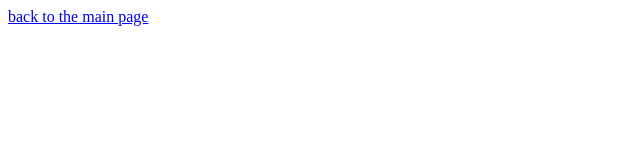
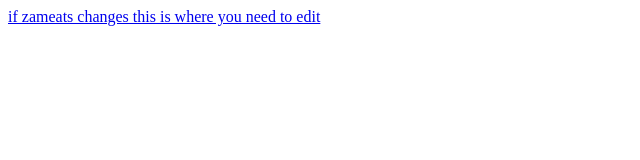
Before and after one commit to zpaufdem/zameats, a plain HTML site: page index.html in a window 1280 px wide. Shown: the whole page, without its empty margins (0-640 px from the left). Drawn offline with Linux system fonts and the light colour scheme.

Commit message:
Update index.html

```diff
--- a/index.html
+++ b/index.html
@@ -1,3 +1,3 @@
 <html>
-<a href="http://scoredabroomballgoal.me"> back to the main page </a>
+<a href="http://scoredabroomballgoal.me"> if zameats changes this is where you need to edit </a>
 </html>
```
